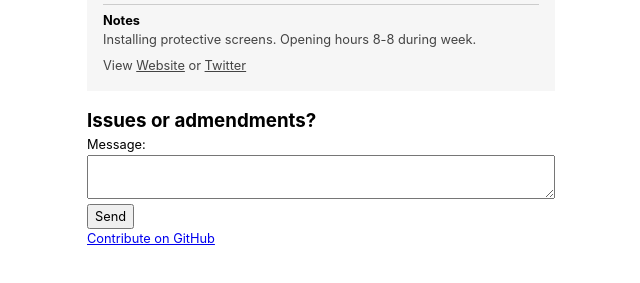
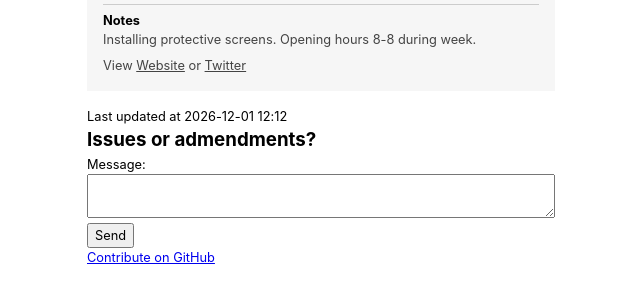
Before and after one commit to gtrufitt/priorityshoppinghours, an Eleventy site: page index.liquid in a window 1280 px wide. Shown: the part 1824-2107 px from the top of the page, without its empty margins (319-959 px from the left). Built offline with nearby package versions, Linux system fonts and the light colour scheme; Eleventy itself is replaced by a stand-in of ours; files that its build step writes are made by us from their sources.

Commit message:
Add last updated

```diff
--- a/index.liquid
+++ b/index.liquid
@@ -59,6 +59,8 @@
         {% endfor %}
     </ul>
 
+    <p class="small">Last updated at {{ "now" | date: "%Y-%m-%d %H:%M" }}</p>
+
     <h3>Issues or admendments?</h3>
     <form name="contact" method="POST" data-netlify="true" netlify-honeypot="bot-field" class="small">
         <p style="display: none;">
```
